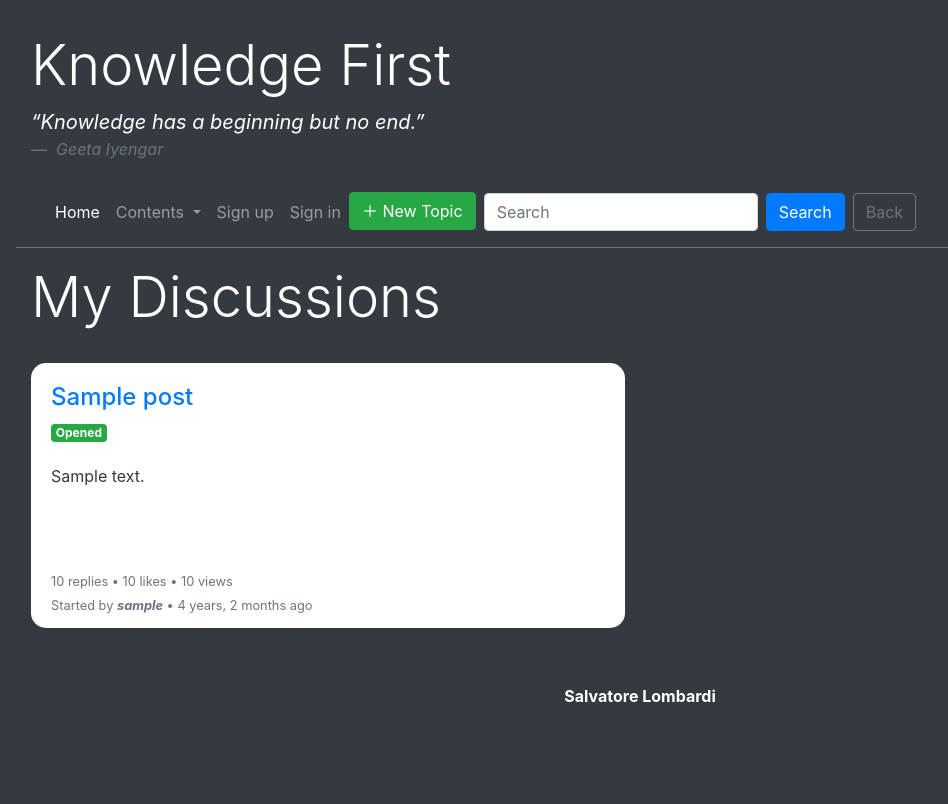
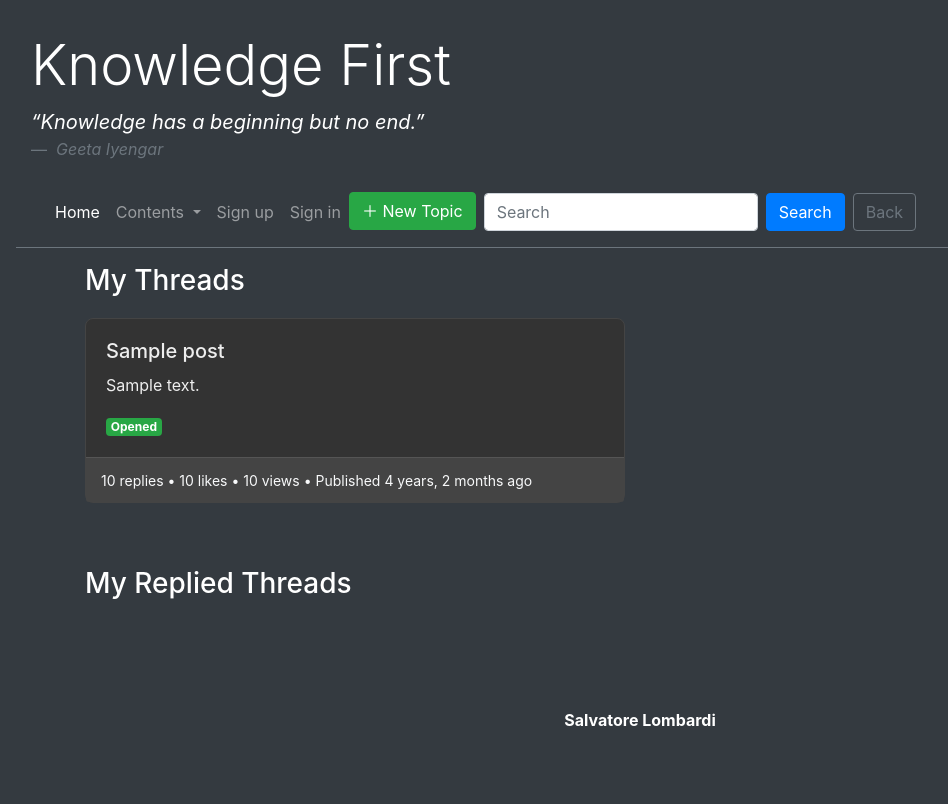
Before and after one commit to Salva05/Knowledge-First, a Django app: page /discussions/ in a window 1280 px wide. Shown: the whole page, without its empty margins (0-948 px from the left). Before the commit the page ends 702 px from the top, so only its background shows below. Run offline with Django 5.2, Linux system fonts and the light colour scheme; a user stored in the database is signed in; tables that the repository leaves empty hold one stand-in row (values such as "Sample post"); some libraries are stand-ins or nearby versions.

Commit message:
Redefined the style for the Discussions Section

```diff
--- a/knowledgFirst/forum/templates/discussions.html
+++ b/knowledgFirst/forum/templates/discussions.html
@@ -6,59 +6,117 @@
 {% endblock %}
 
 {% block content %}
-    <div class="container-fluid">
-        <div class="row">
-            <div class="col-md-12">
-                <h1 class="display-4 mb-4">My Discussions</h1>
+    <div class="container">
+        <!-- Section for My Threads -->
+        <div class="section">
+            <h1 class="section-title">My Threads</h1>
+            <div class="row">
+                {% for post in posts %}
+                    <div class="col-lg-6 col-md-6 col-sm-12 mb-4">
+                        <a href="{% url 'detail' post.id %}" class="post-link" style="text-decoration: none;">
+                            <div class="card">
+                                <div class="card-body">
+                                    <h4 class="card-title">{{ post.title }}</h4>
+                                    <p class="card-text">{{ post.content|truncatechars:100 }}</p>
+                                    {% if post.state == 'Open' %}
+                                        <span class="badge badge-success">Opened</span>
+                                    {% else %}
+                                        <span class="badge badge-warning">Solved</span>
+                                    {% endif %}
+                                </div>
+                                <div class="card-footer">
+                                    <small class="text-light">{{ post.total_replies }} replies • {{ post.total_likes }} likes • {{ post.views }} views • Published {{ post.pub_date|timesince }} ago</small>
+                                </div>
+                            </div>
+                        </a>
+                    </div>
+                {% endfor %}
             </div>
         </div>
-        <div class="row">
-            {% for replied_post in replied_posts %}
-                <div class="col-12 col-sm-12 col-md-6 my-2">
-                    <a href="{% url 'detail' replied_post.id %}" style="text-decoration: none;">
-                        <div class="card mb-4 border-0 shadow h-100">
-                            <div class="card-body">
-                                <h4 class="card-title text-primary">{{ replied_post.title }}</h4>
-                                {% if replied_post.state == 'Open' %}
-                                    <span class="badge badge-success float-left">Opened</span><br>
-                                {% else %}
-                                    <span class="badge badge-warning float-left">Solved</span><br>
-                                {% endif %}
-                                <p class="card-text text-dark mt-3">{{ replied_post.content|truncatechars:50 }}</p>
+
+        <!-- Section for My Replied Threads -->
+        <div class="section">
+            <h1 class="section-title">My Replied Threads</h1>
+            <div class="row">
+                {% for replied_post in replied_posts %}
+                    <div class="col-lg-6 col-md-6 col-sm-12 mb-4">
+                        <a href="{% url 'detail' replied_post.id %}" class="post-link" style="text-decoration: none;">
+                            <div class="card">
+                                <div class="card-body">
+                                    <h4 class="card-title">{{ replied_post.title }}</h4>
+                                    <p class="card-text">{{ replied_post.content|truncatechars:100 }}</p>
+                                    {% if replied_post.state == 'Open' %}
+                                        <span class="badge badge-success">Opened</span>
+                                    {% else %}
+                                        <span class="badge badge-warning">Solved</span>
+                                    {% endif %}
+                                </div>
+                                <div class="card-footer">
+                                    <small class="text-light">{{ replied_post.total_replies }} replies • {{ replied_post.total_likes }} likes • {{ replied_post.views }} views • Started by <b>{{ replied_post.author }}</b> • {{ replied_post.pub_date|timesince }} ago</small>
+                                </div>
                             </div>
-                            <!-- Further details about the post: total replies, likes, views, and state of the topic: open or close (green or white circle) -->
-                            <div class="card-footer bg-transparent border-top-0 text-muted">
-
-                            </div>
-                            <!-- Started by the author and the time since the post was created -->
-                            <div class="card-footer bg-transparent border-top-0 text-muted" style="position: relative;">
-                            <small>{{ replied_post.total_replies }} replies • {{ replied_post.total_likes }} likes • {{ replied_post.views }} views</small><br>
-                                <small>Started by <b class="font-italic">{{ replied_post.author }}</b> • {{ replied_post.pub_date|timesince }} ago</small>
-                            </div>
-                        </div>
-                    </a>
-                </div>
-            {% endfor %}
+                        </a>
+                    </div>
+                {% endfor %}
+            </div>
         </div>
     </div>
 
     <style>
+        body {
+            background-color: #222;
+            color: #eee;
+        }
+
+        .section {
+            margin-bottom: 40px;
+        }
+
+        .section-title {
+            font-size: 28px;
+            margin-bottom: 20px;
+        }
+
         .card {
-            border-radius: 15px;
-            transition: transform 0.3s;
-            position: relative;
+            background-color: #333;
+            color: #eee;
+            border: 1px solid #444;
+            border-radius: 8px;
+            transition: all 0.3s ease;
+            height: 100%;
+            display: flex;
+            flex-direction: column;
         }
 
         .card:hover {
+            box-shadow: 0px 4px 8px rgba(0, 0, 0, 0.1);
             transform: translateY(-5px);
         }
 
-        .jumbotron {
-            background: linear-gradient(135deg, #2E8B57, #3CB371);
-            color: #fff;
-            padding: 40px 20px;
-            border-radius: 15px;
-            margin-bottom: 30px;
+        .card-title {
+            font-size: 20px;
+            margin-bottom: 10px;
+        }
+
+        .badge {
+            margin-right: 5px;
+        }
+
+        .card-footer {
+            background-color: #444;
+            border-top: 1px solid #555;
+            border-radius: 0 0 8px 8px;
+            padding: 10px 15px;
+        }
+
+        .card-footer small {
+            font-size: 14px;
+            color: #ccc; /* Light grey color */
+        }
+
+        .post-link {
+            text-decoration: none;
+            color: inherit;
         }
     </style>
 {% endblock %}
--- a/knowledgFirst/forum/views.py
+++ b/knowledgFirst/forum/views.py
@@ -6,6 +6,7 @@ from django.core.validators import EmailValidator
 from django.core.exceptions import ValidationError
 from django.db.models import F, Count
 from django.contrib.auth import login, logout
+from datetime import datetime, timedelta
 
 
 
@@ -393,10 +394,17 @@ def discussions(request):
     template = loader.get_template('discussions.html')
 
     profile = Profile.objects.get(user=request.user)
+
+    # Rtrive all the opened topics
+    posts = Post.objects.filter(author=profile)
+
+    # Retrive the posts whose the reply has been made in the last 7 days
     replies = Reply.objects.filter(author=profile)
-    replied_posts = [reply.post for reply in replies]
+    recent_replies = replies.filter(reply_date__gte=datetime.now() - timedelta(days=7))
+    replied_posts = set(reply.post for reply in recent_replies)
 
     context = {
+        'posts': posts,
         'replies': replies,
         'profile': profile,
         'replied_posts': replied_posts
```
